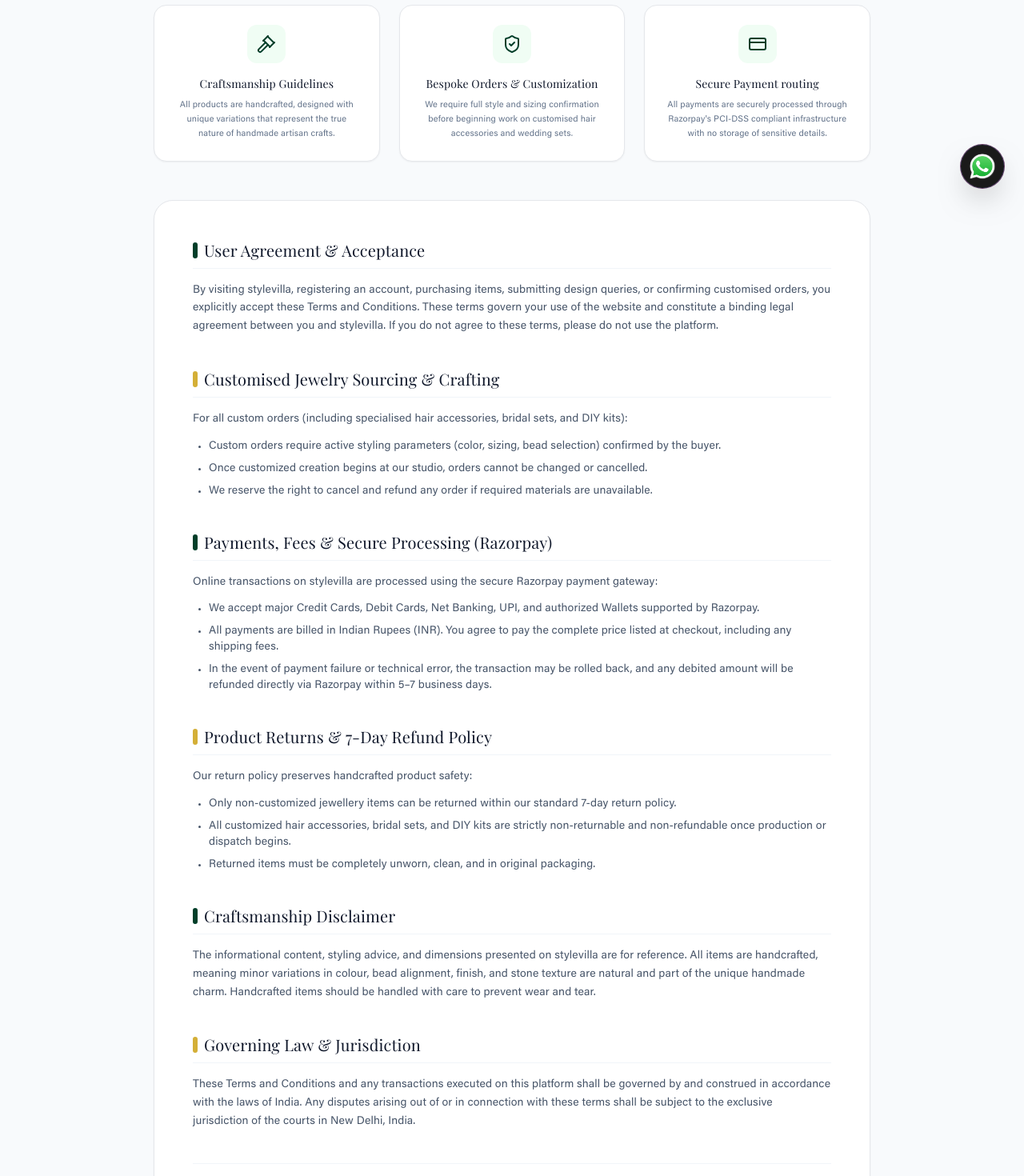
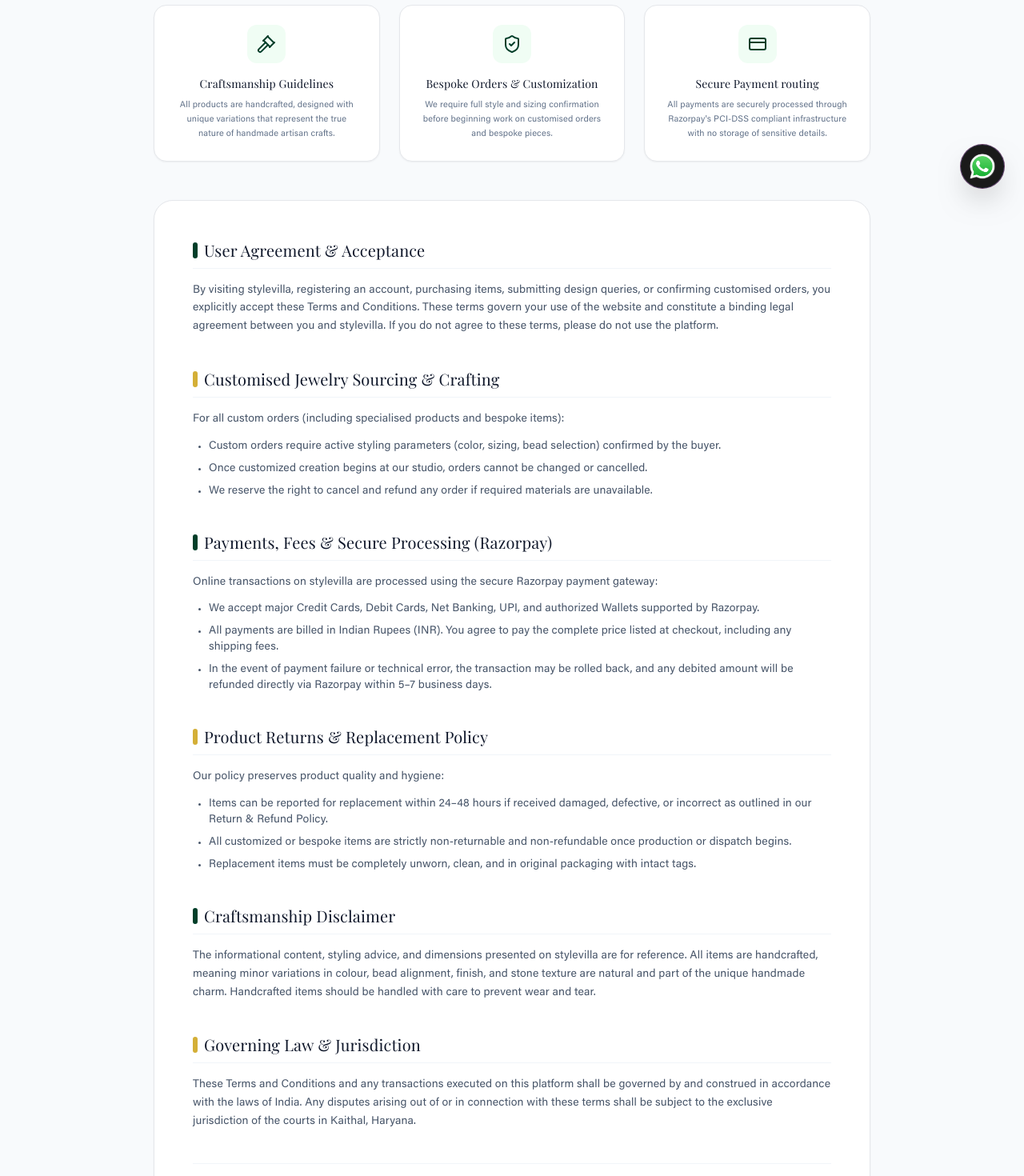
Before and after one commit to desirediv0/style-villa, a Next.js app in the folder client/: page /terms in a window 1280 px wide. Shown: the part 540-2010 px from the top of the page at 80% size. Built offline with nearby package versions, Linux system fonts and the light colour scheme; no server answers.

Commit message:
feat: add privacy policy and terms pages, UI components, and product content functionality

```diff
--- a/client/src/app/privacy-policy/page.js
+++ b/client/src/app/privacy-policy/page.js
@@ -103,7 +103,7 @@ export default function PrivacyPolicyPage() {
                                 Collected data is processed exclusively for shipping and custom crafting:
                             </p>
                             <ul className="space-y-2 pl-5 list-disc text-xs md:text-sm text-slate-600">
-                                <li>To customize hair accessories, necklaces, and other jewelry designs to your exact requirements.</li>
+                                <li>To customize products, clothing, bags, and fashion items to your exact requirements.</li>
                                 <li>To share shipping logs (recipient name, address, phone number) with verified courier firms (e.g., Blue Dart, Delhivery) for delivery.</li>
                                 <li>To dispatch order status notifications, payment receipts, or shipment tracking via WhatsApp and email.</li>
                             </ul>
--- a/client/src/app/products/[slug]/ProductContent.jsx
+++ b/client/src/app/products/[slug]/ProductContent.jsx
@@ -455,8 +455,8 @@ export default function ProductContent({ slug }) {
               <div className="flex items-center gap-3 p-4">
                 <RefreshCw className="h-4 w-4 text-gold-dark flex-shrink-0" strokeWidth={1.2} />
                 <div>
-                  <p className="text-[9px] font-semibold text-noir uppercase tracking-[0.2em]">Easy Returns</p>
-                  <p className="text-[10px] text-stone mt-0.5">7-day return policy</p>
+                  <p className="text-[9px] font-semibold text-noir uppercase tracking-[0.2em]">Quality Guarantee</p>
+                  <p className="text-[10px] text-stone mt-0.5">Replacement on defect</p>
                 </div>
               </div>
             </div>
@@ -562,7 +562,7 @@ export default function ProductContent({ slug }) {
           {activeTab === "shipping" && (
             <div className="grid grid-cols-1 md:grid-cols-2 gap-6">
               {[{ t: "Shipping", i: Truck, r: [["Metro", "24–48h"], ["India", "3–5 days"], ["Free", "All India"]] },
-                { t: "Returns", i: RefreshCw, r: [["Window", "7 days"], ["Support", "WhatsApp"], ["Pickup", "Doorstep"]] }].map(({ t, i: I, r }) => (
+                { t: "Returns", i: RefreshCw, r: [["Policy", "Defect Replacement"], ["Support", "WhatsApp"], ["Pickup", "Doorstep"]] }].map(({ t, i: I, r }) => (
                 <div key={t} className="p-8 border border-line bg-ivory">
                   <h3 className="font-display text-xl text-noir mb-6 flex items-center gap-3"><I className="h-4 w-4 text-gold-dark" strokeWidth={1.2} />{t}</h3>
                   <dl className="space-y-4">{r.map(([k, v]) => <div key={k} className="text-xs flex items-baseline gap-4"><dt className="w-20 font-semibold text-stone uppercase tracking-[0.2em] text-[9px]">{k}</dt><dd className="text-noir/70 tracking-wide">{v}</dd></div>)}</dl>
--- a/client/src/app/terms/page.js
+++ b/client/src/app/terms/page.js
@@ -15,7 +15,7 @@ const provisions = [
     {
         icon: ShieldCheck,
         title: "Bespoke Orders & Customization",
-        description: "We require full style and sizing confirmation before beginning work on customised hair accessories and wedding sets."
+        description: "We require full style and sizing confirmation before beginning work on customised orders and bespoke pieces."
     },
     {
         icon: CreditCard,
@@ -70,7 +70,7 @@ export default function TermsPage() {
                                 Customised Jewelry Sourcing & Crafting
                             </h2>
                             <p className="text-slate-600 text-sm leading-relaxed mb-3">
-                                For all custom orders (including specialised hair accessories, bridal sets, and DIY kits):
+                                For all custom orders (including specialised products and bespoke items):
                             </p>
                             <ul className="space-y-2 pl-5 list-disc text-xs md:text-sm text-slate-600">
                                 <li>Custom orders require active styling parameters (color, sizing, bead selection) confirmed by the buyer.</li>
@@ -97,15 +97,15 @@ export default function TermsPage() {
                         <div>
                             <h2 className="font-display text-xl   text-slate-900 mb-4 pb-2 border-b border-slate-100 flex items-center gap-2">
                                 <span className="w-1.5 h-5 bg-[#D4AF37] rounded-full" />
-                                Product Returns & 7-Day Refund Policy
+                                Product Returns & Replacement Policy
                             </h2>
                             <p className="text-slate-600 text-sm leading-relaxed mb-3">
-                                Our return policy preserves handcrafted product safety:
+                                Our policy preserves product quality and hygiene:
                             </p>
                             <ul className="space-y-2 pl-5 list-disc text-xs md:text-sm text-slate-600">
-                                <li>Only non-customized jewellery items can be returned within our standard 7-day return policy.</li>
-                                <li>All customized hair accessories, bridal sets, and DIY kits are strictly non-returnable and non-refundable once production or dispatch begins.</li>
-                                <li>Returned items must be completely unworn, clean, and in original packaging.</li>
+                                <li>Items can be reported for replacement within 24–48 hours if received damaged, defective, or incorrect as outlined in our Return & Refund Policy.</li>
+                                <li>All customized or bespoke items are strictly non-returnable and non-refundable once production or dispatch begins.</li>
+                                <li>Replacement items must be completely unworn, clean, and in original packaging with intact tags.</li>
                             </ul>
                         </div>
 
@@ -125,7 +125,7 @@ export default function TermsPage() {
                                 Governing Law & Jurisdiction
                             </h2>
                             <p className="text-slate-600 text-sm leading-relaxed">
-                                These Terms and Conditions and any transactions executed on this platform shall be governed by and construed in accordance with the laws of India. Any disputes arising out of or in connection with these terms shall be subject to the exclusive jurisdiction of the courts in New Delhi, India.
+                                These Terms and Conditions and any transactions executed on this platform shall be governed by and construed in accordance with the laws of India. Any disputes arising out of or in connection with these terms shall be subject to the exclusive jurisdiction of the courts in Kaithal, Haryana.
                             </p>
                         </div>
 
--- a/client/src/components/sections/HeroSectionLight.jsx
+++ b/client/src/components/sections/HeroSectionLight.jsx
@@ -63,7 +63,7 @@ const lineReveal = {
 
 const PERKS = [
   { icon: Truck, label: "Free shipping over ₹999" },
-  { icon: RefreshCw, label: "Easy 7-day returns" },
+  { icon: RefreshCw, label: "Quality Assurance" },
   { icon: ShieldCheck, label: "100% authentic" },
 ];
 
--- a/client/src/components/sections/JewelryHomeSections.jsx
+++ b/client/src/components/sections/JewelryHomeSections.jsx
@@ -110,7 +110,7 @@ export function ColdChainBanner() {
     "Premium imported fashion from trusted global ateliers",
     "Every piece handpicked by our in-house stylists",
     "Quality you can feel — style you will live in",
-    "Express shipping & effortless 7-day returns",
+    "Express shipping & quality checked pieces",
   ];
 
   const stats = [
--- a/client/src/components/sections/WhyBuySection.jsx
+++ b/client/src/components/sections/WhyBuySection.jsx
@@ -58,7 +58,7 @@ export const WhyBuySection = () => {
         <div className="grid grid-cols-1 sm:grid-cols-3 border border-line border-t-0 bg-white">
           {[
             { icon: Truck, title: "Express Shipping", desc: "Quick doorstep delivery across India and worldwide." },
-            { icon: RotateCcw, title: "Easy Returns", desc: "Hassle-free returns within 7 days of delivery." },
+            { icon: RotateCcw, title: "Quality Guarantee", desc: "Hassle-free replacement for defective or damaged items." },
             { icon: CreditCard, title: "Secure Payments", desc: "100% secure gateway with every payment option." },
           ].map(({ icon: Icon, title, desc }, idx) => (
             <Reveal key={title} delay={idx * 0.08}>
```
